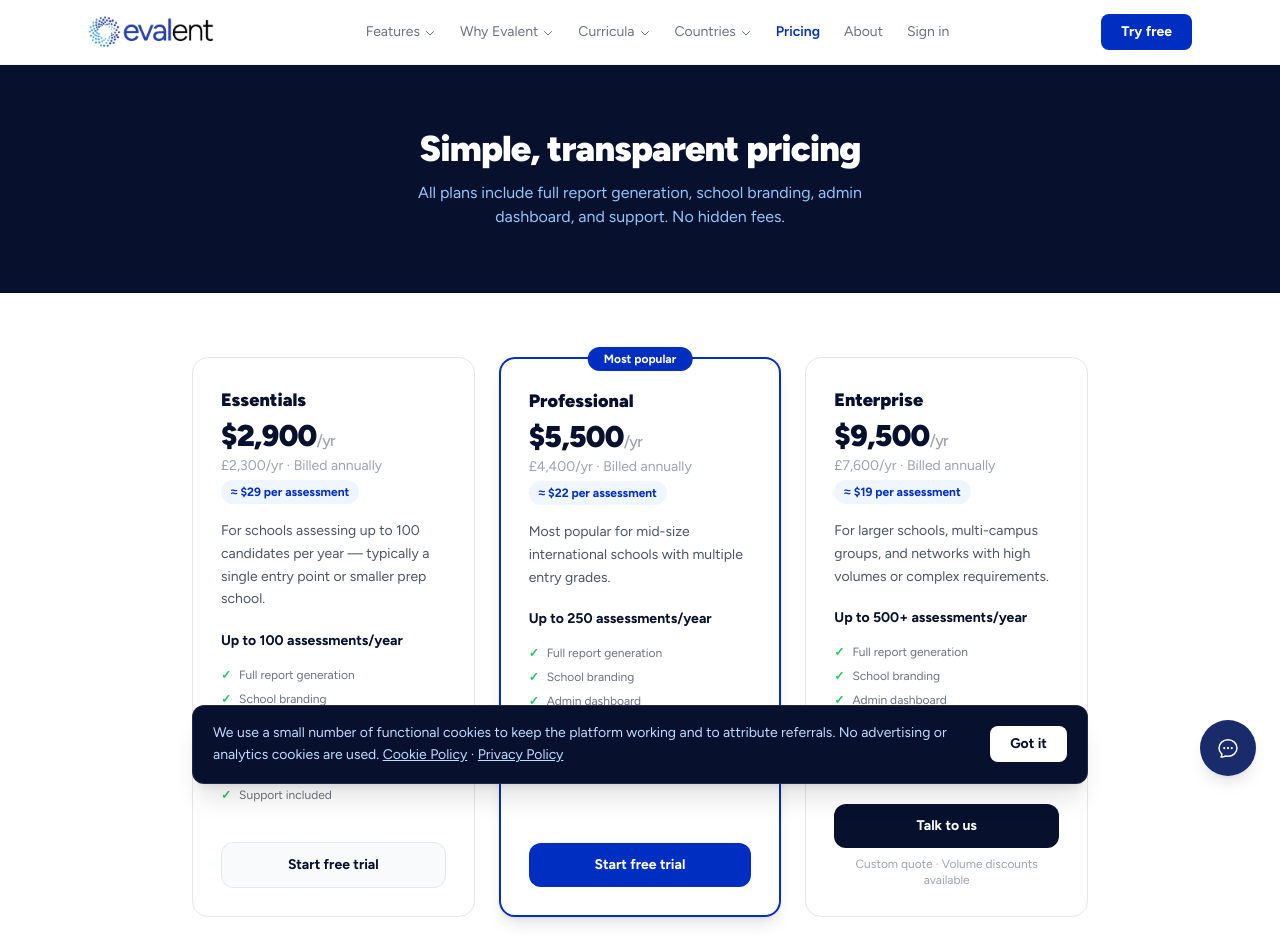
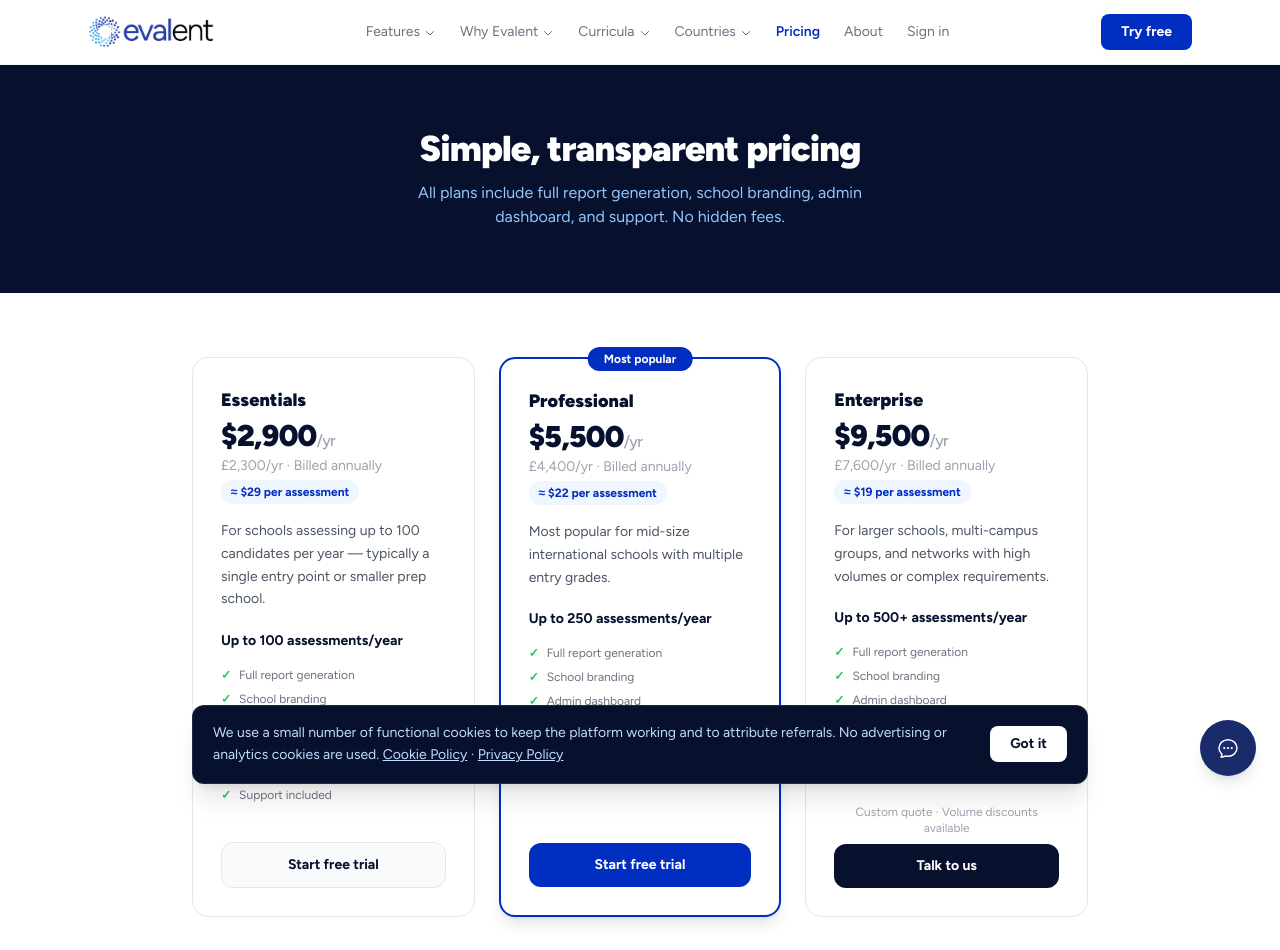
Before and after one commit to wigsbury-ui/evalent-marketing, a Next.js app: page /pricing in a window 1280 px wide. Shown: the top 950 px of the page. Built offline with nearby package versions, Linux system fonts and the light colour scheme.

Commit message:
fix: pricing — custom quote note above button, buttons aligned

```diff
--- a/src/app/pricing/page.tsx
+++ b/src/app/pricing/page.tsx
@@ -119,6 +119,9 @@ export default function Pricing() {
                   </div>
                 ))}
               </div>
+              {plan.name === 'Enterprise' && (
+                <p className="text-center text-xs text-gray-400 mb-2">Custom quote · Volume discounts available</p>
+              )}
               <a
                 href={plan.ctaHref}
                 className={`block text-center text-sm font-bold py-3 rounded-xl transition-colors mt-auto ${
@@ -131,9 +134,6 @@ export default function Pricing() {
               >
                 {plan.cta}
               </a>
-              {plan.name === 'Enterprise' && (
-                <p className="text-center text-xs text-gray-400 mt-2">Custom quote · Volume discounts available</p>
-              )}
             </div>
           ))}
         </div>
```
